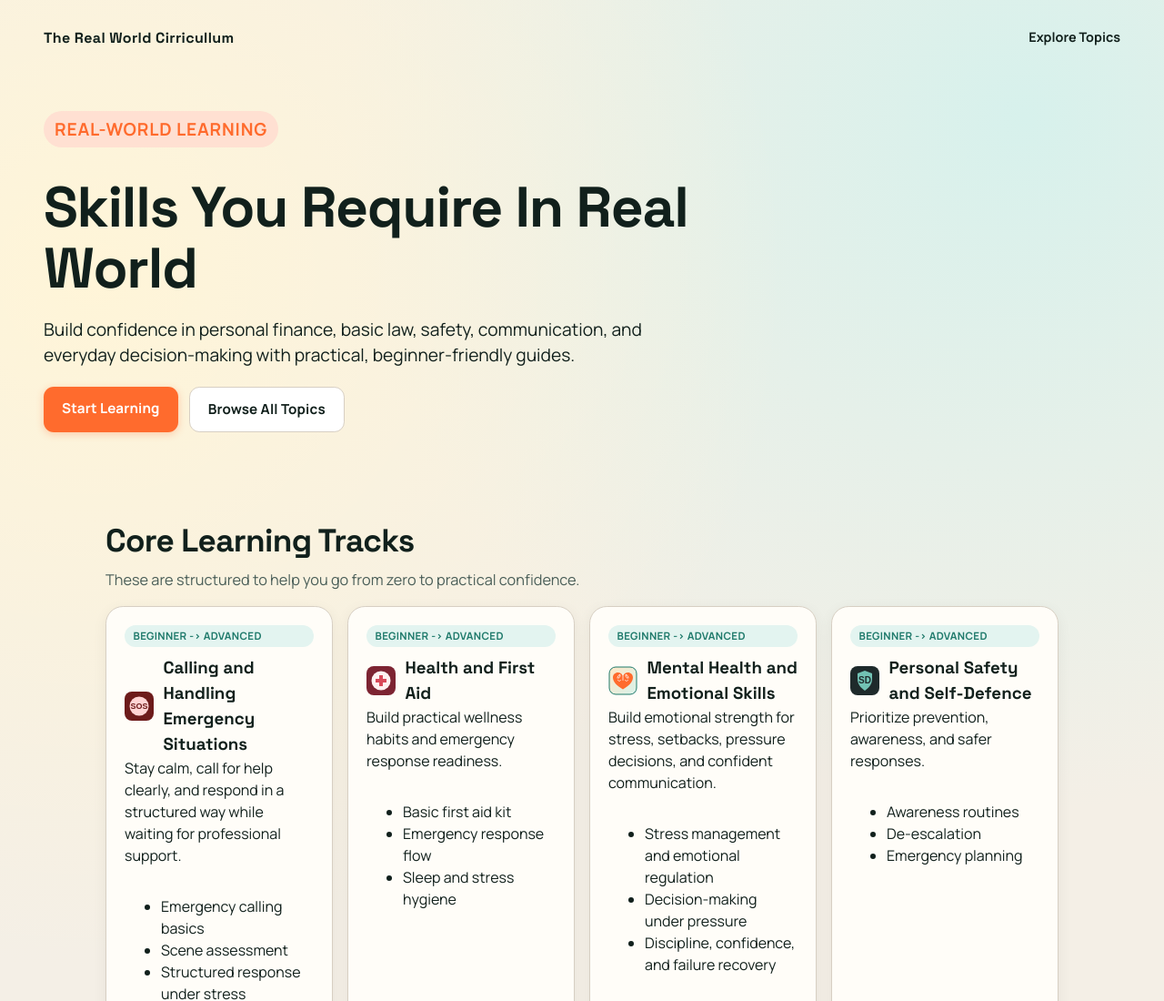
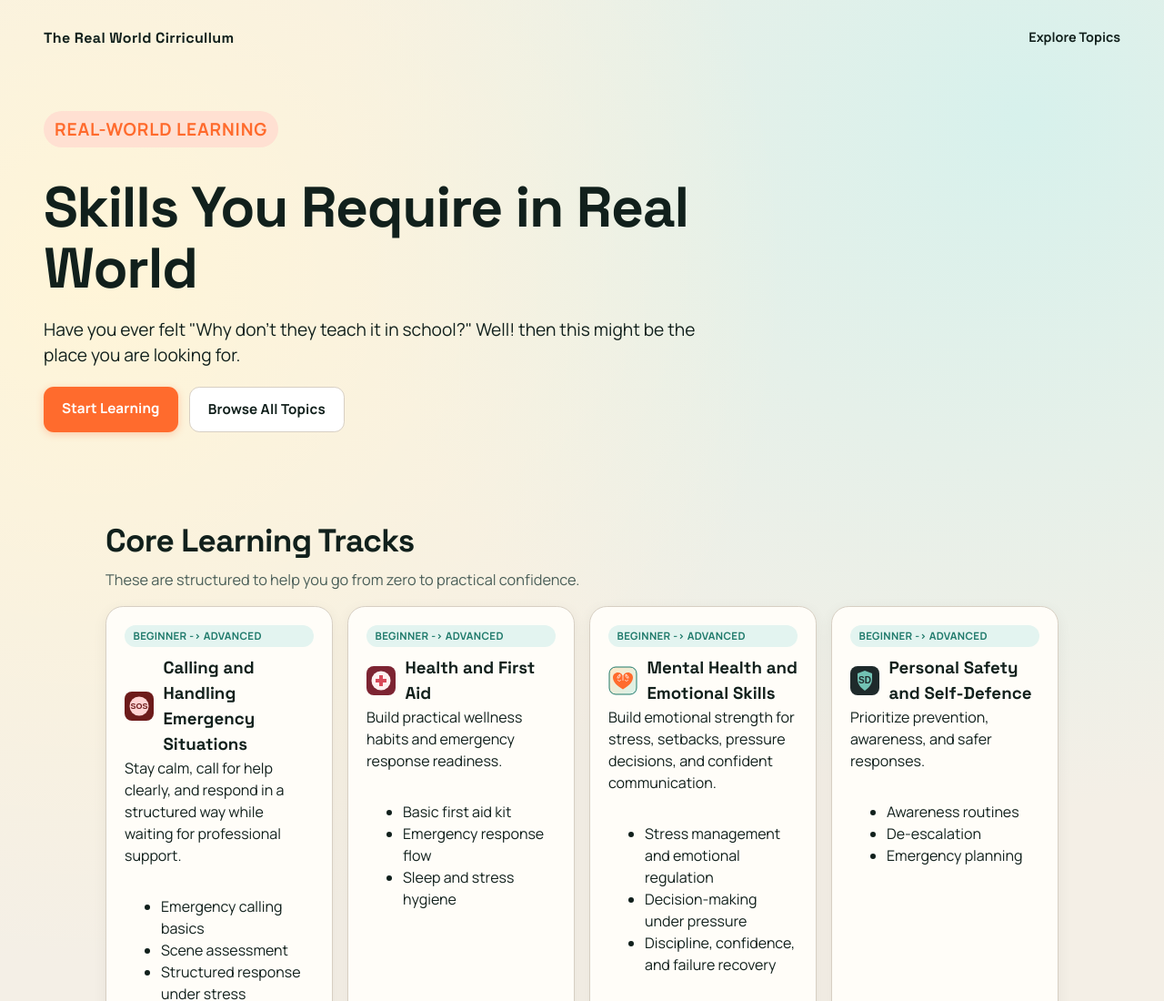
Before and after one commit to gsasikiran/The-Real-World-Cirriculum, a website: page index.html in a window 1280 px wide. Shown: the top 1100 px of the page at 91% size. Drawn offline with Linux system fonts and the light colour scheme.

Commit message:
Update caption

```diff
--- a/index.html
+++ b/index.html
@@ -28,10 +28,9 @@
 
       <div class="hero-content">
         <p class="eyebrow">Real-World Learning</p>
-        <h1>Skills You Require In Real World</h1>
+        <h1>Skills You Require in Real World</h1>
         <p>
-          Build confidence in personal finance, basic law, safety, communication,
-          and everyday decision-making with practical, beginner-friendly guides.
+          Have you ever felt "Why don't they teach it in school?" Well! then this might be the place you are looking for.
         </p>
         <div class="hero-actions">
           <a href="#topics" class="btn btn-primary">Start Learning</a>
```
